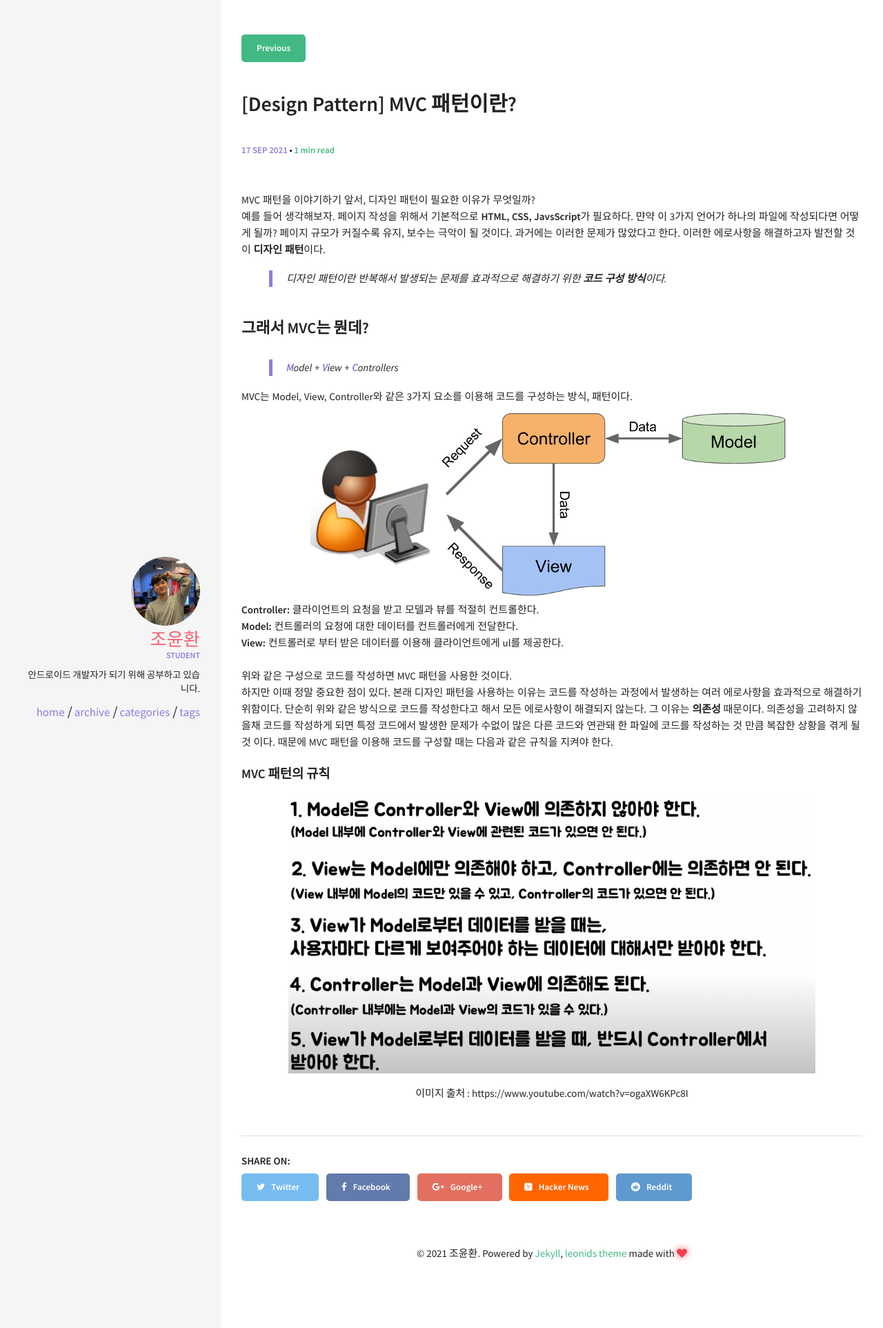
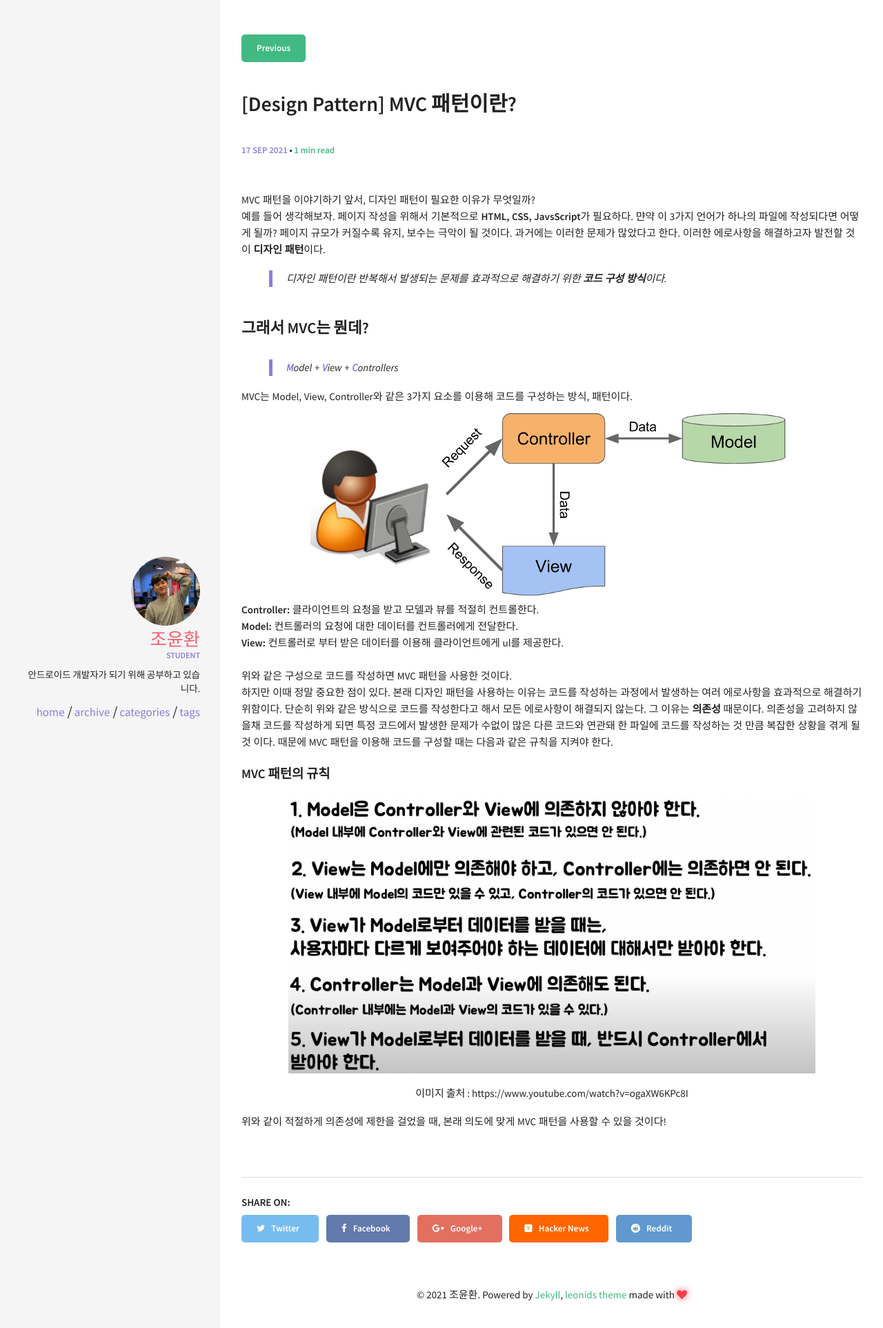
Before and after one commit to younhwan97/younhwan97.github.io, a Jekyll site: the page built from _posts/2021-09-17-about-mvc-pattern.md, in a window 1280 px wide. Shown: the top 1925 px of the page at 69% size. Built offline with Jekyll 4.4.1, drawn with Linux system fonts in a browser that asks for light colours.

Commit message:
[포스팅] 포스팅 내용 수정

```diff
--- a/_posts/2021-09-17-about-mvc-pattern.md
+++ b/_posts/2021-09-17-about-mvc-pattern.md
@@ -25,3 +25,4 @@ MVC는 Model, View, Controller와 같은 3가지 요소를 이용해 코드를
 #### MVC 패턴의 규칙
 ![rulls of mvc]({{site.url}}/img/DesignPattern/rulls-of-mvc.png){:height="400"}
 <div style="text-align:center">이미지 출처 : https://www.youtube.com/watch?v=ogaXW6KPc8I</div>
+위와 같이 적절하게 의존성에 제한을 걸었을 때, 본래 의도에 맞게 MVC 패턴을 사용할 수 있을 것이다!
```
